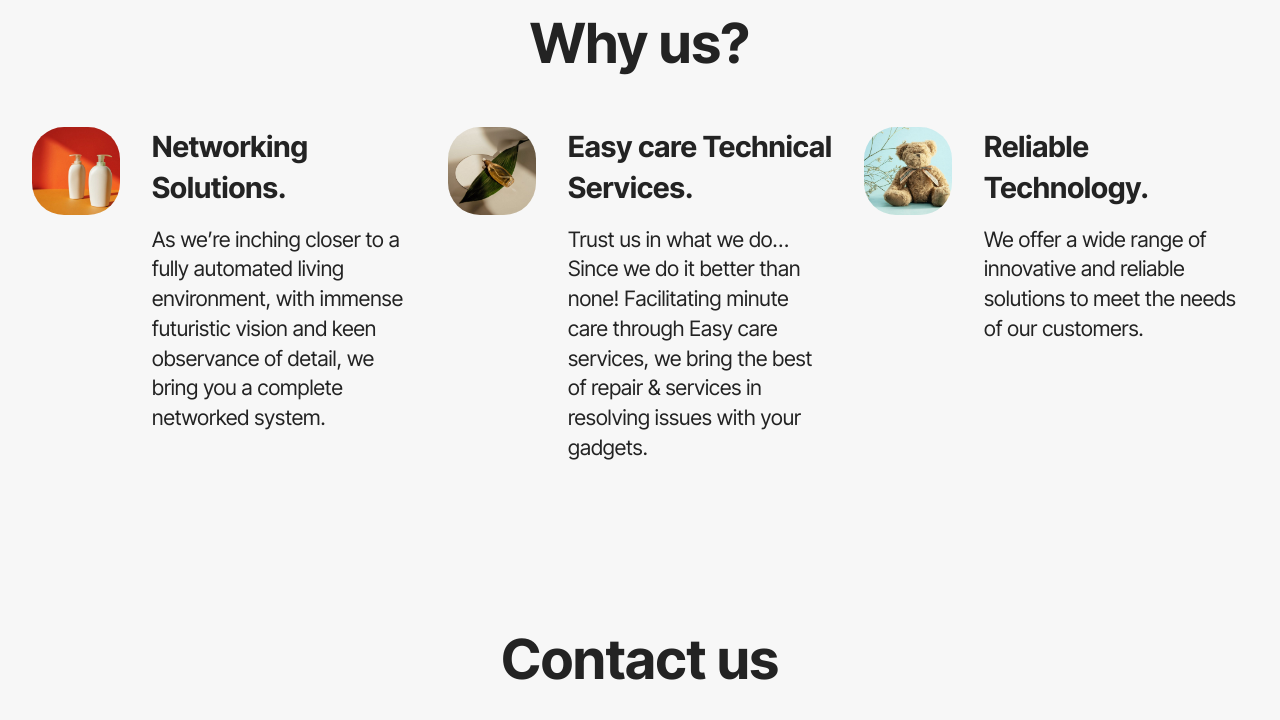
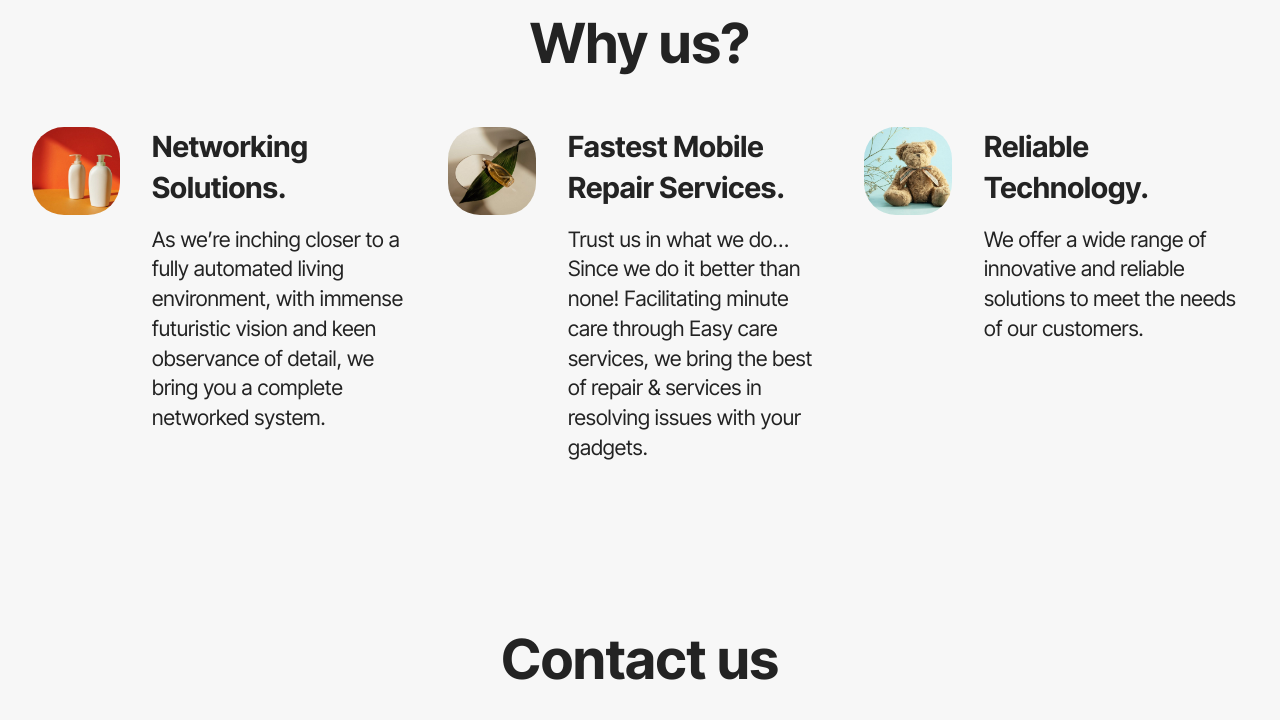
Before and after one commit to alwafimobile/web, a plain HTML site: page index.html in a window 1280 px wide. Shown: the part 3640-4360 px from the top of the page. Drawn offline with Linux system fonts and the light colour scheme; files whose address does not match are found by name.

Commit message:
Update index.html

```diff
--- a/index.html
+++ b/index.html
@@ -475,7 +475,7 @@
 						<img src="assets/images/shop1.jpg" alt="Mobirise Website Builder" data-slide-to="1" data-bs-slide-to="1">
 					</div>
 					<div class="card-box">
-						<h4 class="card-title mbr-fonts-style mb-3 display-5"><strong>Easy care Technical Services.</strong></h4>
+						<h4 class="card-title mbr-fonts-style mb-3 display-5"><strong>Fastest Mobile Repair Services.</strong></h4>
 						<h5 class="card-text mbr-fonts-style display-7">Trust us in what we do…Since we do it better than none! Facilitating minute care through Easy care services, we bring the best of repair &amp; services in resolving issues with your gadgets.</h5>
 					</div>
 				</div>
```
